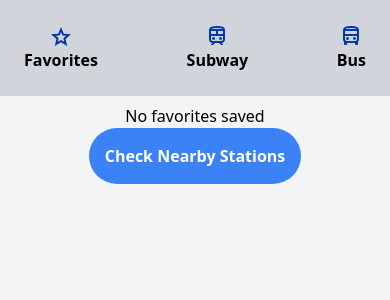
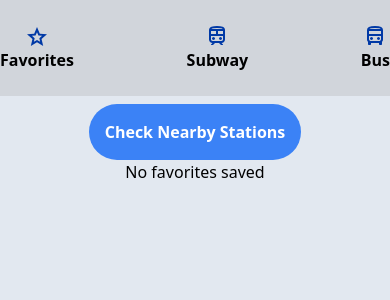
Before and after one commit to ctang415/whats-your-eta, a React (Vite) app in the folder vite-project/: page / in a window 390 px wide. Shown: the top 300 px of the page. Built offline with nearby package versions, Linux system fonts and the light colour scheme.

Commit message:
Updated train and home page with slate background

```diff
--- a/vite-project/src/components/buses.jsx
+++ b/vite-project/src/components/buses.jsx
@@ -1,3 +1,4 @@
+import { useEffect } from "react";
 import { useState } from "react";
 import BusAlert from "./busAlert";
 import BusStops from "./busStops";
@@ -34,9 +35,10 @@ const Buses = () => {
     if (!searched) {
         return (
             <div className="flex flex-col self-center w-6/12 p-2 rounded-xl min-h-screen bg-slate-200 sm:w-full sm:rounded-none lg:w-3/4">
+                <h3 className="text-4xl text-center font-bold">Buses</h3>
                 <div className="flex flex-row justify-around py-4">
                     <form className="self-center flex flex-row gap-2" onSubmit={(e) => getBusData(e)}>
-                        <input className="p-2 rounded-xl" placeholder="Search by bus" onChange={(e) => setSearch(e.target.value.trim())} required/>
+                        <input className="p-2 rounded-xl" placeholder="M10, Q30, B6..." onChange={(e) => setSearch(e.target.value.trim())} required/>
                         <button className="bg-slate-400 rounded-full p-2 text-white font-bold hover:scale-105" type='submit'>Search</button>
                     </form>
                 </div>
--- a/vite-project/src/components/header.jsx
+++ b/vite-project/src/components/header.jsx
@@ -7,7 +7,7 @@ import { Link } from "react-router-dom";
 const Header = () => {
 
     return (
-        <header className="w-screen flex flex-row justify-center gap-32 bg-gray-300 p-6 sm:justify-between sm:gap-0">
+        <header className="w-screen flex flex-row justify-center gap-32 bg-gray-300 py-6 sm:justify-between sm:gap-0">
             <Link to="/" className="flex flex-col items-center">
                 <Image size={10} file={Favorite} img="Favorite"/>
                 <p className="font-bold">Favorites</p>
--- a/vite-project/src/components/home.jsx
+++ b/vite-project/src/components/home.jsx
@@ -185,9 +185,9 @@ const Home = () => {
 
     if (favorites.length === 0 && busFavorites.length === 0) {
         return (
-            <div className="flex flex-col self-center w-6/12 p-2 rounded-xl min-h-screen items-center text-center sm:w-full sm:rounded-none">
-                No favorites saved
+            <div className="flex flex-col self-center w-6/12 p-2 rounded-xl min-h-screen items-center text-center sm:w-full bg-slate-200 sm:rounded-none lg:w-3/4">
                 <button className="p-4 bg-blue-500 text-white rounded-full font-bold" onClick={() => setNearbyStations(true)}>Check Nearby Stations</button>
+                <p>No favorites saved</p>
             </div>
         )
     } else {
--- a/vite-project/src/components/trains.jsx
+++ b/vite-project/src/components/trains.jsx
@@ -17,6 +17,7 @@ const Trains = () => {
     }, [])
 
     return (
+        <div className="flex flex-col self-center w-6/12 p-2 rounded-xl min-h-screen bg-slate-200 sm:w-full sm:rounded-none lg:w-3/4">
         <div className="flex flex-col items-center gap-4 p-4">
             <h3 className="text-4xl font-bold">Trains</h3>
             <div className="flex flex-col gap-3">
@@ -38,6 +39,7 @@ const Trains = () => {
                 })}
             </div>
         </div>
+        </div>
     )
 }
 
```
